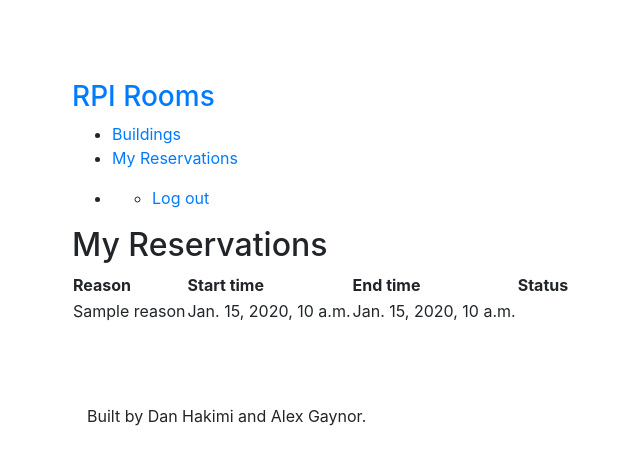
After one commit to DanHakimi/Rooms, a Django app: template templates/reservations/reservation_request_list_current.html in a window 1280 px wide. The commit adds this page. Shown: the top 465 px of the page, without its empty margins (13-653 px from the left). Run offline with Django 3.2, Linux system fonts and the light colour scheme; the template is opened without the code that fills it: most values are stand-ins (such as "Sample title", 1, 10 or a date in 2020); some libraries are stand-ins or nearby versions.

Commit message:
my reservations page

```diff
--- a/rooms_project/reservations/urls.py
+++ b/rooms_project/reservations/urls.py
@@ -4,6 +4,7 @@ from . import views
 
 
 urlpatterns = patterns("",
+    url(r"^resertvations/$", views.room_reservation_request_list_current, name="room_reservation_request_list_current"),
     url(r"^reservations/room/(?P<pk>\d+)/create/$", views.room_reservation_request_create, name="room_reservation_request_create"),
     url(r"^api/v1/", include(patterns("",
         url(r"^reservations/room/(?P<pk>\d+)/$", views.api_room_reservation_list, name="api_v1_room_reservation_list"),
--- a/rooms_project/reservations/views.py
+++ b/rooms_project/reservations/views.py
@@ -13,6 +13,12 @@ from .forms import RoomReservationRequestForm
 from .models import ReservationRequest
 
 # HTML VIEWS
+
+@login_required
+def room_reservation_request_list_current(request):
+    return render(request, "reservations/reservation_request_list_current.html", {
+        "reservations": request.user.room_requests.order_by("start_time")
+    })
 
 @login_required
 def room_reservation_request_create(request, pk):
--- a/templates/base.html
+++ b/templates/base.html
@@ -25,6 +25,7 @@
                     </h3>
                     <ul>
                         <li><a href="{% url building_list %}">Buildings</a></li>
+                        <li><a href="{% url room_reservation_request_list_current %}">My Reservations</a></li>
                     </ul>
                     <ul class="secondary-nav">
                         {% if user %}
--- /dev/null
+++ b/templates/reservations/reservation_request_list_current.html
@@ -0,0 +1,31 @@
+{% extends "base.html" %}
+
+{% block title %}My Reservations{% endblock %}
+
+{% block body %}
+    <h2>My Reservations</h2>
+    <table>
+        <thead>
+            <tr>
+                <th>Reason</th>
+                <th>Start time</th>
+                <th>End time</th>
+                <th>Status</th>
+            </tr>
+        </thead>
+        <tbody>
+            {% for reservation in reservations %}
+                <tr>
+                    <td>{{ reservation.reason }}</td>
+                    <td>{{ reservation.start_time }}</td>
+                    <td>{{ reservation.end_time }}</td>
+                    <td>
+                        {% if reservation.status == reservation.UNREVIEWED %}
+                            <span class="label">Unreviewed</span>
+                        {% endif %}
+                    </td>
+                </tr>
+            {% endfor %}
+        </tbody>
+    <table>
+{% endblock %}
```
